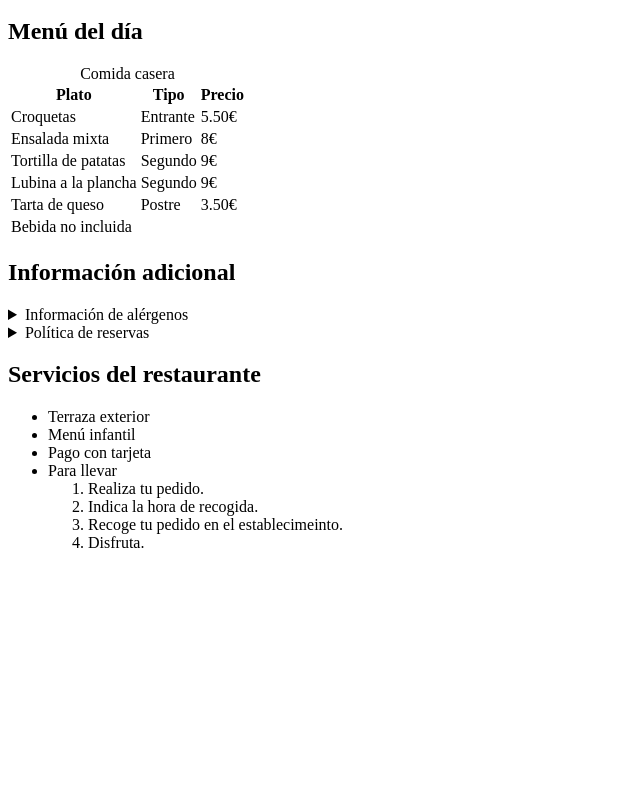
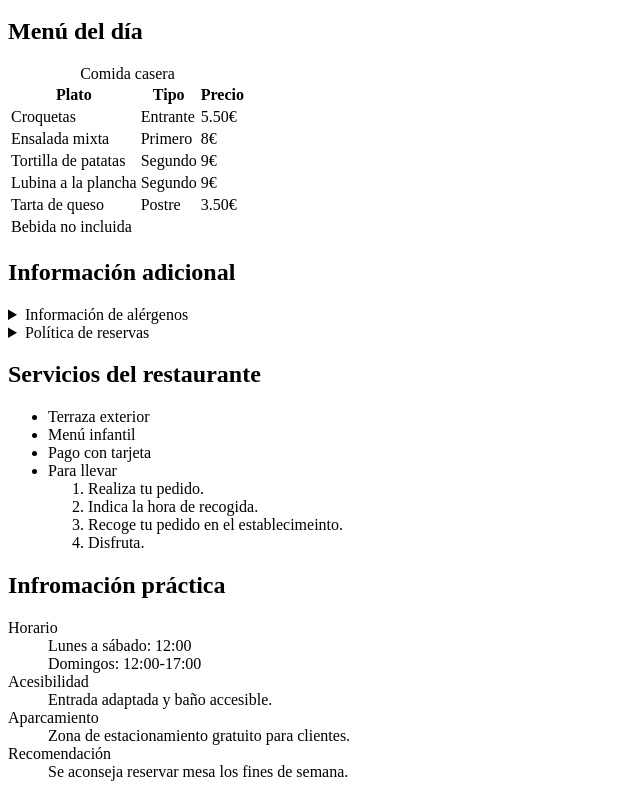
Before and after one commit to Danielito777/web-restaurante, a plain HTML site: page index.html in a window 1280 px wide. Shown: the part 206-1003 px from the top of the page, without its empty margins (0-640 px from the left). Before the commit the page ends 800 px from the top, so only its background shows below. Drawn offline with Linux system fonts and the light colour scheme.

Commit message:
Añadimos el aside Información práctica

```diff
--- a/index.html
+++ b/index.html
@@ -101,6 +101,21 @@
                     </ol>
                 </li>
             </ul>
+        </article>
+        <aside id="informacion-practica">
+            <h2>Infromación práctica</h2>
+            <dl>
+                <dt>Horario</dt>
+                <dd>Lunes a sábado: 12:00</dd>
+                <dd>Domingos: 12:00-17:00</dd>
+                <dt>Acesibilidad</dt>
+                <dd>Entrada adaptada y baño accesible.</dd>
+                <dt>Aparcamiento</dt>
+                <dd>Zona de estacionamiento gratuito para clientes.</dd>
+                <dt>Recomendación</dt>
+                <dd>Se aconseja reservar mesa los fines de semana.</dd>
+            </dl>
+        </aside>
     </main>
     <footer>
     </footer>
```
